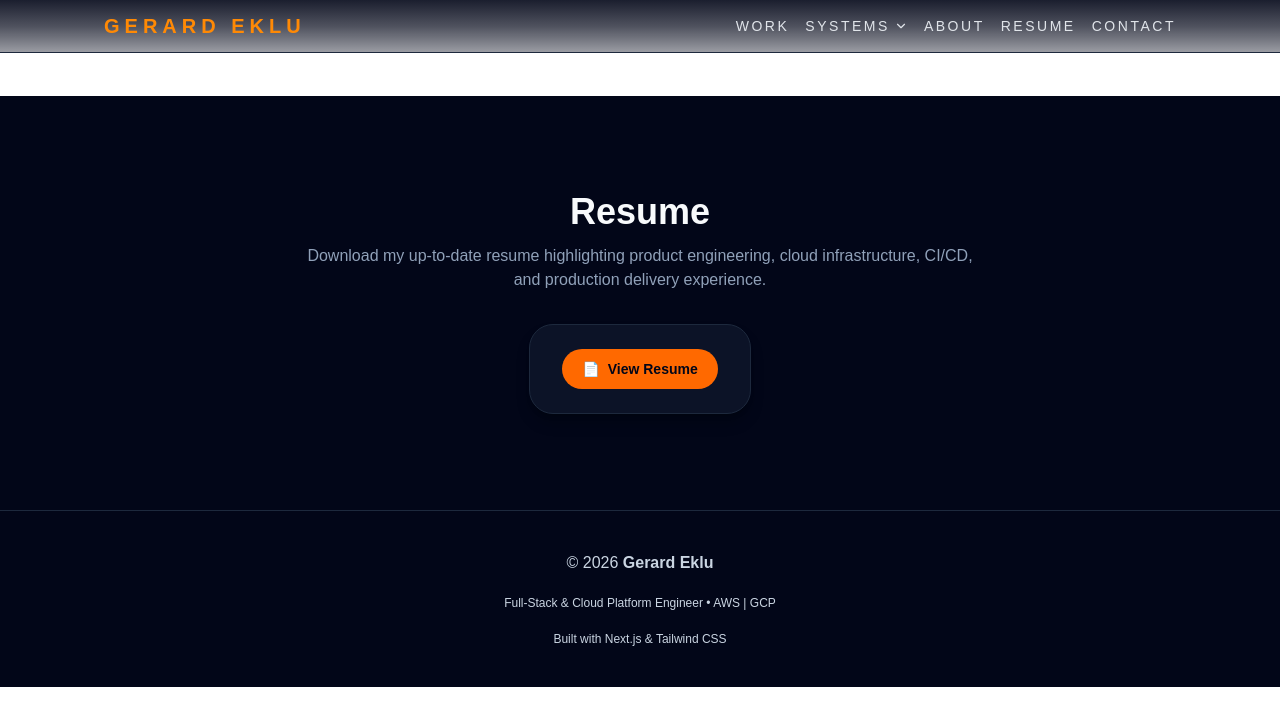
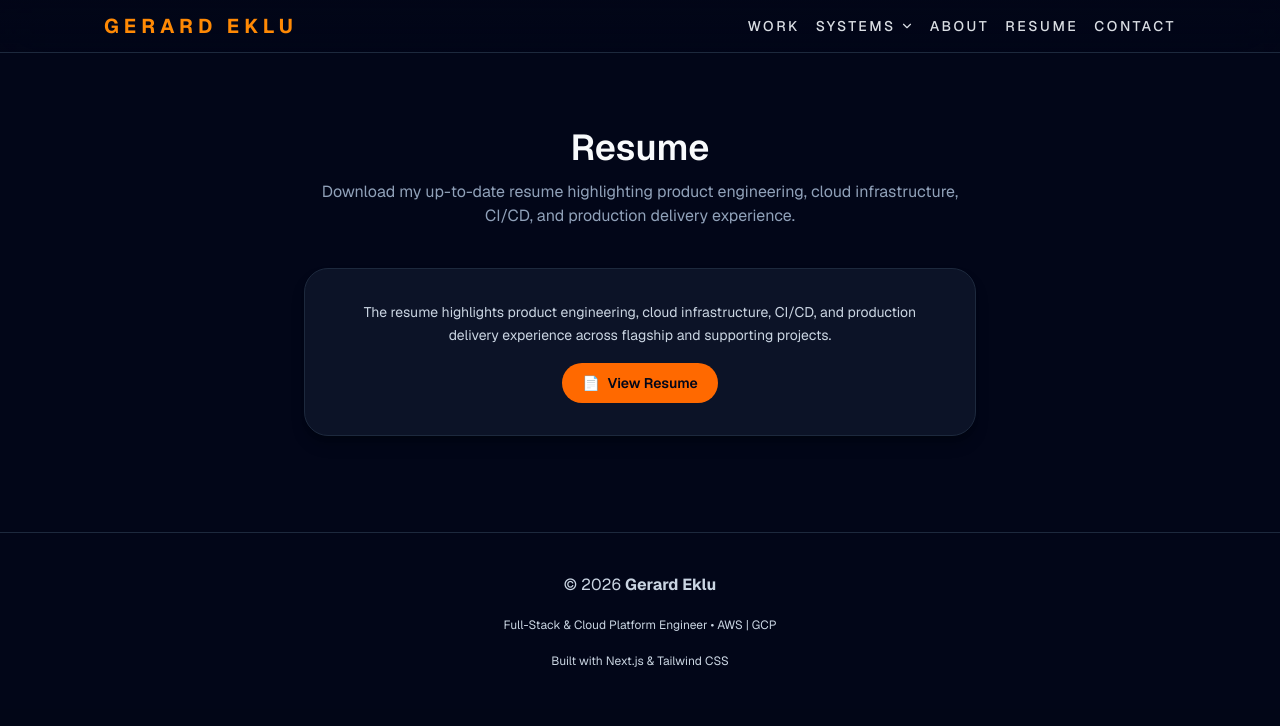
Before and after one commit to gerardinhoo/gerard-portfolio, a Next.js app: page /resume in a window 1280 px wide. Shown: the top 726 px of the page. Built offline with nearby package versions, Linux system fonts and the light colour scheme.

Commit message:
refactor: tighten portfolio structure, project curation, and about/resume polish

```diff
--- a/app/about/page.tsx
+++ b/app/about/page.tsx
@@ -9,9 +9,5 @@ export const metadata: Metadata = {
 };
 
 export default function AboutPage() {
-  return (
-    <div className='pt-20 md:pt-24'>
-      <About />
-    </div>
-  );
+  return <About />;
 }
--- a/app/components/About.tsx
+++ b/app/components/About.tsx
@@ -5,7 +5,10 @@ import { skillCategories, getCategoryHeadingClass } from '../data/skills';
 
 export default function About() {
   return (
-    <section id='about' className='scroll-mt-24 bg-slate-950 py-20 md:py-24'>
+    <section
+      id='about'
+      className='scroll-mt-24 bg-slate-950 pt-28 md:pt-32 pb-20 md:pb-24'
+    >
       <div className='max-w-3xl mx-auto px-6 md:px-10'>
         <h2 className='font-heading text-3xl md:text-4xl font-semibold text-slate-50 text-center'>
           About Me
@@ -18,7 +21,9 @@ export default function About() {
               src="/profile.jpg"
               alt="Gerard Eklu"
               fill
-              className="object-cover object-[50%_18%] scale-100"
+              sizes="(min-width: 768px) 176px, 160px"
+              quality={100}
+              className="object-cover object-[50%_18%]"
               priority
             />
           </div>
--- a/app/components/Resume.tsx
+++ b/app/components/Resume.tsx
@@ -1,6 +1,9 @@
 export default function Resume() {
   return (
-    <section id='resume' className='scroll-mt-24 bg-slate-950 py-20 md:py-24'>
+    <section
+      id='resume'
+      className='scroll-mt-24 bg-slate-950 pt-28 md:pt-32 pb-20 md:pb-24'
+    >
       <div className='max-w-6xl mx-auto px-6 md:px-10 text-center'>
         <h2 className='font-heading text-3xl md:text-4xl font-semibold text-slate-50 text-center'>
           Resume
@@ -10,8 +13,13 @@ export default function Resume() {
           infrastructure, CI/CD, and production delivery experience.
         </p>
 
-        <div className='mt-8 flex justify-center'>
-          <div className='bg-slate-900/80 border border-slate-800 rounded-3xl px-8 py-6 shadow-lg shadow-black/25 flex flex-col items-center gap-4'>
+        <div className='mt-10 flex justify-center'>
+          <div className='w-full max-w-2xl bg-slate-900/80 border border-slate-800 rounded-3xl px-8 py-8 shadow-lg shadow-black/25 flex flex-col items-center gap-4'>
+            <p className='text-sm leading-relaxed text-slate-300 max-w-xl'>
+              The resume highlights product engineering, cloud infrastructure,
+              CI/CD, and production delivery experience across flagship and
+              supporting projects.
+            </p>
             <a
               href='/GerardEKLU-CLOUD-DEVOPS-ENGINEER.pdf'
               target='_blank'
--- a/app/data/projects.ts
+++ b/app/data/projects.ts
@@ -84,9 +84,9 @@ export const projects: Project[] = [
     domains: ['work', 'systems'],
     category: 'cicd',
     featured: true,
-    title: 'The Acquisitions: AWS CI/CD & Cloud Deployment',
+    title: 'The Acquisitions: Container Delivery on AWS',
     description:
-      'Automated end-to-end deployment of a containerized Node.js API to AWS — GitHub Actions CI/CD pipeline with Trivy vulnerability scanning, Docker builds pushed to ECR, and ECS Fargate deployment behind an ALB. Prometheus/Grafana observability stack for application metrics. Terraform-provisioned infrastructure with security group chaining.',
+      'Built an end-to-end delivery pipeline for a containerized Node.js API on AWS. GitHub Actions runs build, test, image scanning, and deployment; Docker images are pushed to ECR; ECS Fargate serves the application behind an ALB; and Terraform provisions the supporting infrastructure. Prometheus and Grafana add runtime visibility on top of the deployment flow.',
     tags: [
       'AWS',
       'CI/CD',
@@ -109,9 +109,9 @@ export const projects: Project[] = [
     domains: ['work', 'systems'],
     category: 'cicd',
     featured: true,
-    title: 'TaskForge: AWS DevOps Platform with Observability',
+    title: 'TaskForge: AWS Delivery Platform with Observability',
     description:
-      'Built a full AWS DevOps platform. CloudFormation for infrastructure provisioning, Jenkins CI for automated Docker builds and tests, ECR for image storage, and EC2 for container deployment. CloudWatch Agent collects host-level metrics for real-time operational visibility across the deployment lifecycle.',
+      'Built a delivery platform around Jenkins, Docker, ECR, and EC2 to automate how application changes move into AWS. CloudFormation provisions the base infrastructure, Jenkins handles build and deployment stages, and CloudWatch Agent collects host-level metrics so runtime health is visible after release, not just during the pipeline run.',
     tags: [
       'AWS',
       'CloudFormation',
@@ -132,9 +132,9 @@ export const projects: Project[] = [
     domains: ['work', 'systems'],
     category: 'infrastructure',
     featured: true,
-    title: 'AWS Infrastructure with Terraform — Multi-AZ, Auto Scaling, ALB',
+    title: 'Terraform AWS Platform: Multi-AZ, ALB, Auto Scaling',
     description:
-      'Provisioned highly available AWS infrastructure with Terraform using reusable modules. Multi-AZ VPC with public/private subnets, Auto Scaling Group (2-4 instances) behind an ALB, NAT Gateways per AZ, and IAM roles for SSM access. CloudWatch alarms on CPU utilization drive auto scaling policies and notify an SNS topic for operational alerting. CI/CD via GitHub Actions with OIDC authentication, no static credentials.',
+      'Provisioned a reusable AWS infrastructure baseline with Terraform for highly available application hosting. The stack includes a multi-AZ VPC, public and private subnets, an ALB, an Auto Scaling Group, NAT gateways, IAM roles for SSM access, and CloudWatch alarms tied to scaling behavior. GitHub Actions handles CI/CD for infrastructure changes without static cloud credentials.',
     tags: [
       'AWS',
       'Terraform',
--- a/app/globals.css
+++ b/app/globals.css
@@ -2,8 +2,8 @@
 @import url('https://fonts.googleapis.com/css2?family=Big+Shoulders:wght@300;500;700;900&display=swap');
 
 :root {
-  --background: #ffffff;
-  --foreground: #171717;
+  --background: #020617;
+  --foreground: #f8fafc;
 }
 
 @theme inline {
@@ -23,9 +23,13 @@
 body {
   background: var(--background);
   color: var(--foreground);
-  font-family: Arial, Helvetica, sans-serif;
 }
 
 html {
   scroll-behavior: smooth;
 }
+
+html,
+body {
+  min-height: 100%;
+}
--- a/app/layout.tsx
+++ b/app/layout.tsx
@@ -62,7 +62,6 @@ export const metadata: Metadata = {
         url: siteConfig.image,
         width: 1200,
         height: 630,
-        alt: 'Gerard Eklu - Cloud & DevOps Engineer',
         alt: 'Gerard Eklu - Full-Stack & Cloud Platform Engineer',
       },
     ],
@@ -91,11 +90,11 @@ export default function RootLayout({
         <link rel='preconnect' href='https://cdn.jsdelivr.net' crossOrigin='anonymous' />
       </head>
       <body
-        className={`${geistSans.variable} ${geistMono.variable} ${inter.variable} ${spaceGrotesk.variable} antialiased font-sans`}
+        className={`${geistSans.variable} ${geistMono.variable} ${inter.variable} ${spaceGrotesk.variable} min-h-screen bg-slate-950 text-slate-100 antialiased font-sans flex flex-col`}
       >
         <SkipLink />
         <Navbar />
-        <main id='main-content'>{children}</main>
+        <main id='main-content' className='flex-1'>{children}</main>
         <Footer />
       </body>
     </html>
--- a/app/resume/page.tsx
+++ b/app/resume/page.tsx
@@ -9,9 +9,5 @@ export const metadata: Metadata = {
 };
 
 export default function ResumePage() {
-  return (
-    <div className='pt-20 md:pt-24'>
-      <Resume />
-    </div>
-  );
+  return <Resume />;
 }
```
